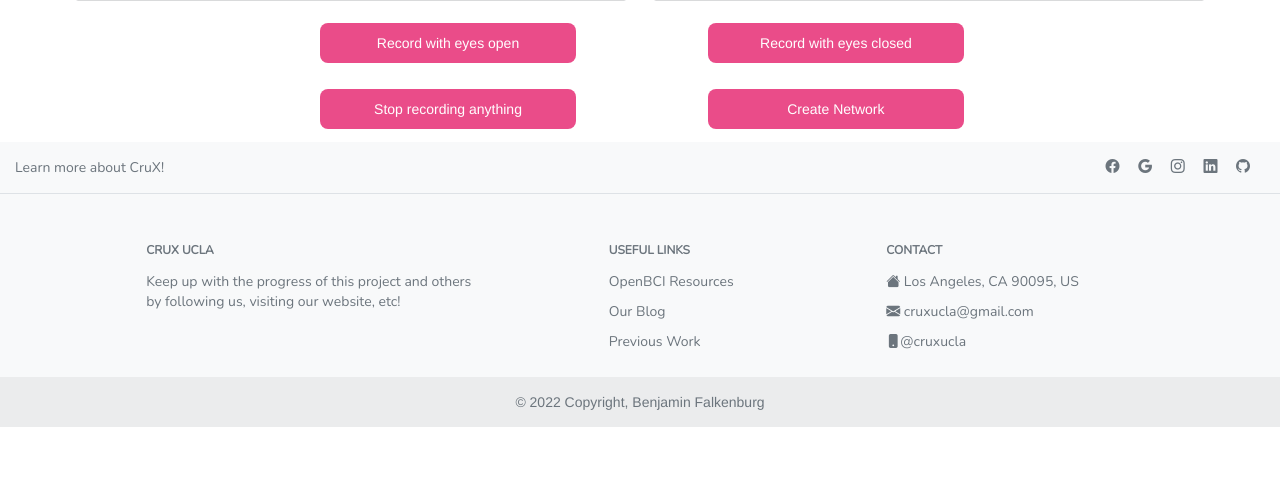
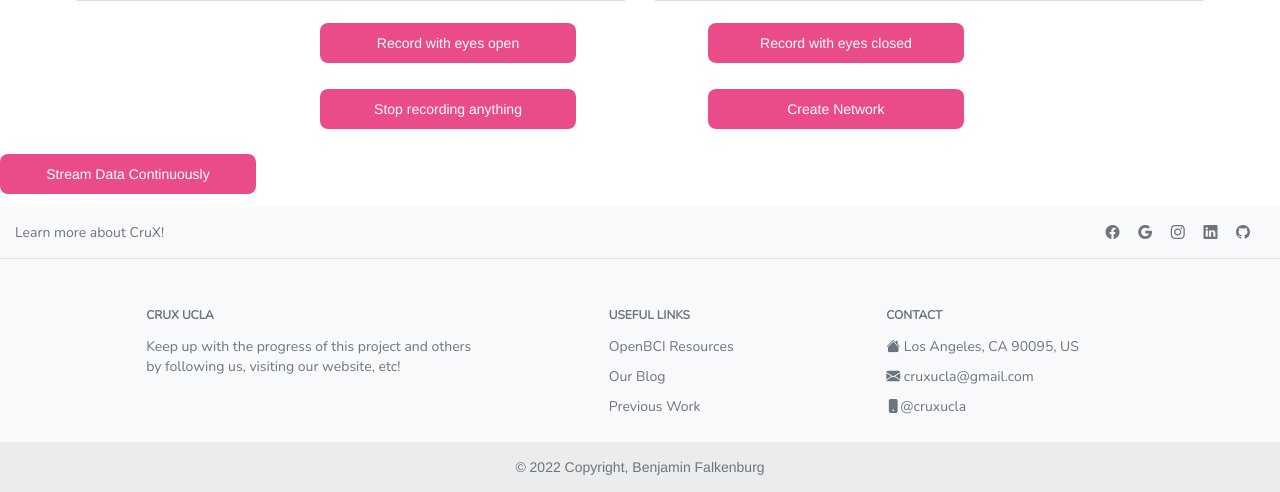
Before and after one commit to BenFalken/CruX-Project, a Flask app: template templates/home.html in a window 1280 px wide. Shown: the part 753-1245 px from the top of the page. Before the commit the page ends 1180 px from the top, so only its background shows below. Run offline with Flask 2, Linux system fonts and the light colour scheme; the template is opened without the code that fills it, so the values that code supplies are empty; some libraries are stand-ins or nearby versions.

Commit message:
Add files via upload

```diff
--- a/templates/home.html
+++ b/templates/home.html
@@ -91,7 +91,7 @@
             <button class="button-1 right" onclick="create_network()">Create Network</button>
             <!--button id="network-button" class="button-1 right" data-toggle="modal" data-target="#network-modal" onclick="create_network()">Create Network</button-->
           </div>
-          </body>
+          <button id="stream-button" class="button-1 center" onclick="stream_data_continuously()">Stream Data Continuously</button>
         </div>
 
         <!-- In an ideal world, this div would move when our network predicted direction based on EEG signal -->
```
